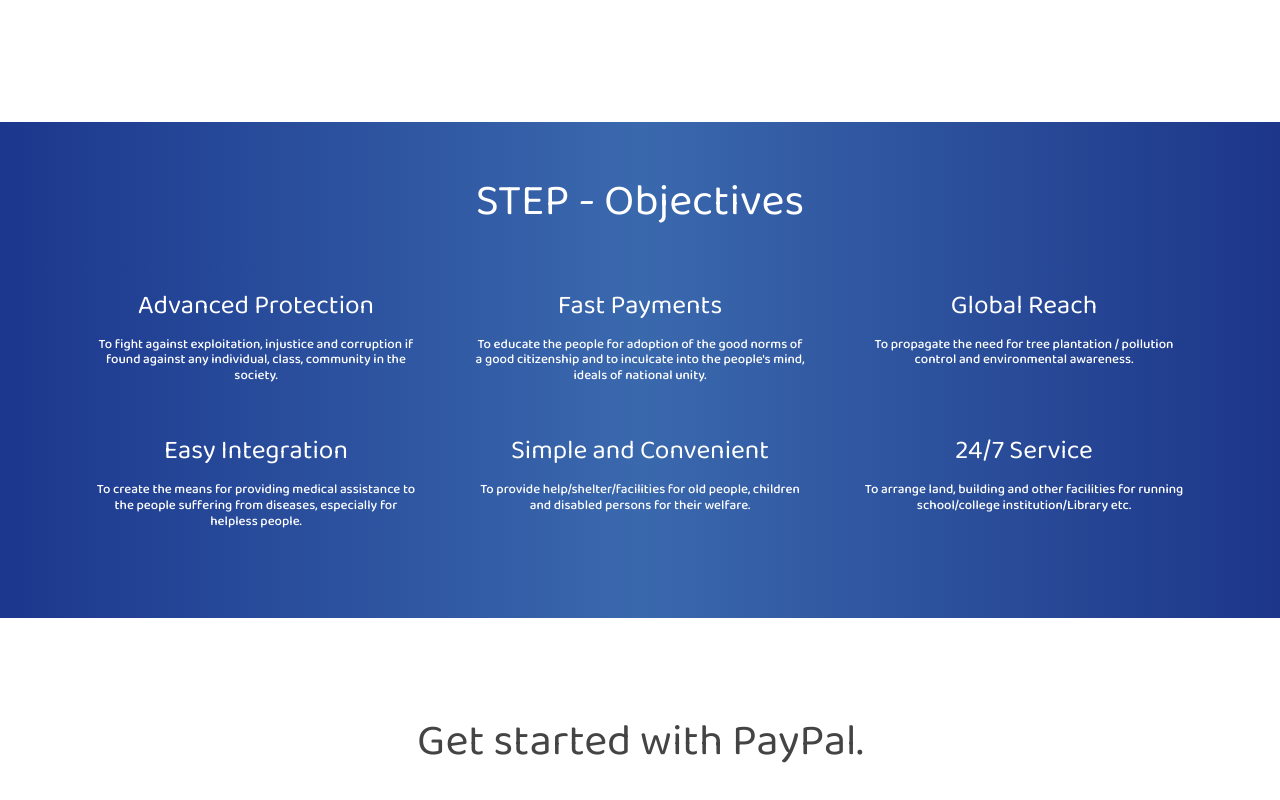
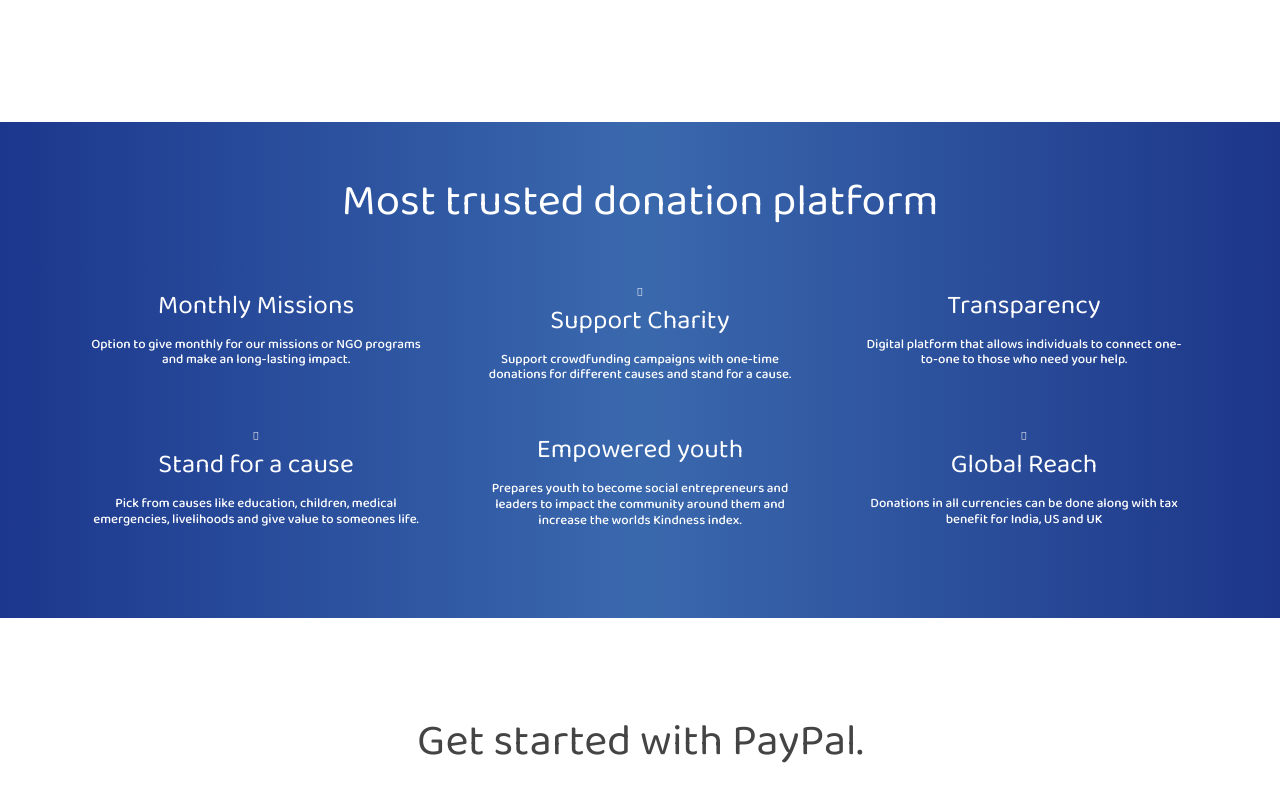
Before and after one commit to nitingulwani/step-web, a plain HTML site: page Final Files/index.html in a window 1280 px wide. Shown: the part 1000-1800 px from the top of the page. Drawn offline with Linux system fonts and the light colour scheme.

Commit message:
Update index.html

```diff
--- a/Final Files/index.html
+++ b/Final Files/index.html
@@ -135,35 +135,43 @@
             <!-- End of Section 2 -->
 
             <!-- Section 3 -->
-            <section class="section-3">
-                <h1 class="section-3-heading">STEP - Objectives</h1>
+              <section class="section-3">
+                <h1 class="section-3-heading">Most trusted donation platform</h1>
                 <div class="features">
                     <div class="feature">
-                        <h3 class="feature-heading">Advanced Protection</h3>
-                        <p class="feature-paragraph">To fight against exploitation, injustice and corruption if found against any individual, class, community in the society.</p>
+                        <i class="fa-solid fa-calendar-days"></i>
+                        <h3 class="feature-heading">Monthly Missions</h3>
+                        <p class="feature-paragraph">Option to give monthly for our missions or NGO programs and make an long-lasting impact.</p>
                     </div>
                     <div class="feature">
-                        <h3 class="feature-heading">Fast Payments</h3>
-                        <p class="feature-paragraph"> To educate the people for adoption of the good norms of a good citizenship and to inculcate into the people's mind, ideals of national unity.</p>
+                        <i class="fa-solid fa-hand-holding-heart"></i>
+                        <h3 class="feature-heading">Support Charity</h3>
+                        <p class="feature-paragraph">Support crowdfunding campaigns with one-time donations for different causes and stand for a cause.</p>
                     </div>
                     <div class="feature">
-                        <h3 class="feature-heading">Global Reach</h3>
-                        <p class="feature-paragraph">To propagate the need for tree plantation / pollution control and environmental awareness.</p>
+                        <i class="fa-solid fa-handshake-simple"></i>
+                        <h3 class="feature-heading">Transparency</h3>
+                        <p class="feature-paragraph">Digital platform that allows individuals to connect one-to-one to those who need your help.</p>
                     </div>
                     <div class="feature">
-                        <h3 class="feature-heading">Easy Integration</h3>
-                        <p class="feature-paragraph">To create the means for providing medical assistance to the people suffering from diseases, especially for helpless people.</p>
+                        <i class="fa-solid fa-ribbon"></i>
+                        <h3 class="feature-heading">Stand for a cause</h3>
+                        <p class="feature-paragraph">Pick from causes like education, children, medical emergencies, livelihoods and give value to someones life.</p>
                     </div>
                     <div class="feature">
-                        <h3 class="feature-heading">Simple and Convenient</h3>
-                        <p class="feature-paragraph">To provide help/shelter/facilities for old people, children and disabled persons for their welfare.</p>
+                        <i class="fa-solid fa-hands-holding-child"></i>
+                        <h3 class="feature-heading">Empowered youth</h3>
+                        <p class="feature-paragraph">Prepares youth to become social entrepreneurs and leaders to impact the community around them and increase the worlds Kindness index.</p>
                     </div>
                     <div class="feature">
-                        <h3 class="feature-heading">24/7 Service</h3>
-                        <p class="feature-paragraph">To arrange land, building and other facilities for running school/college institution/Library etc.
+                        <i class="fa-solid fa-globe"></i>
+                        <h3 class="feature-heading">Global Reach</h3>
+                        <p class="feature-paragraph">Donations in all currencies can be done along with tax benefit for India, US and UK</p>
+                    </div>
                 </div>
             </section>
             <!-- End of Section 3 -->
+
             <!-- Section 4 -->
             <section class="section-4">
                 <h1 class="section-4-heading">Get started with PayPal.</h1>
```
